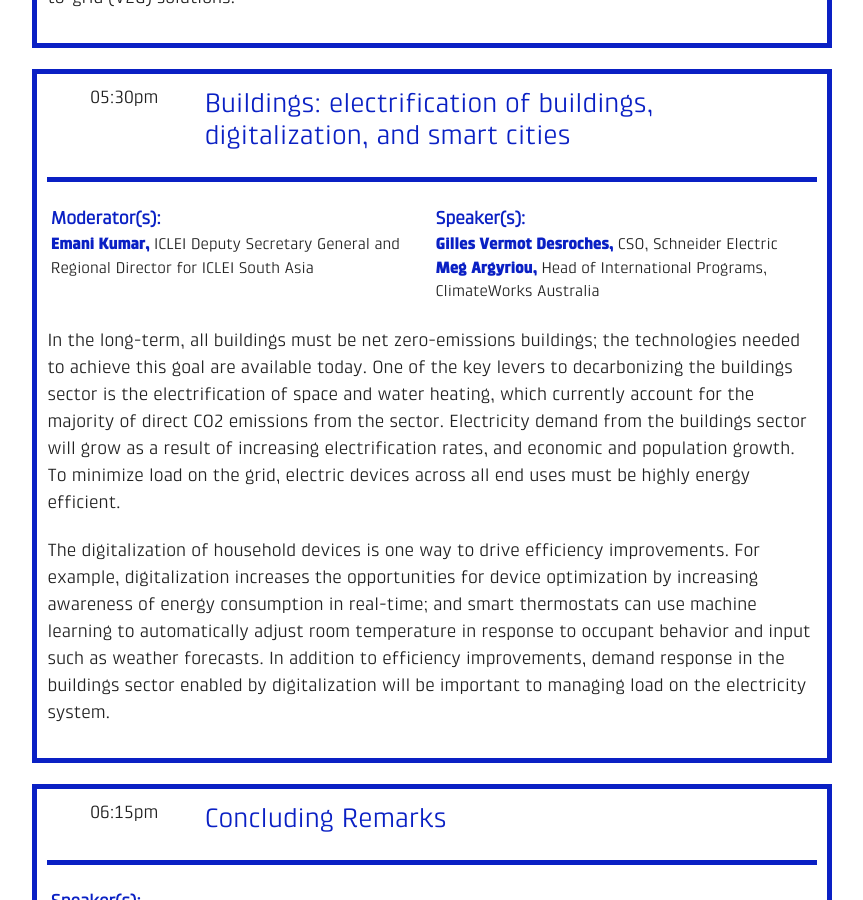
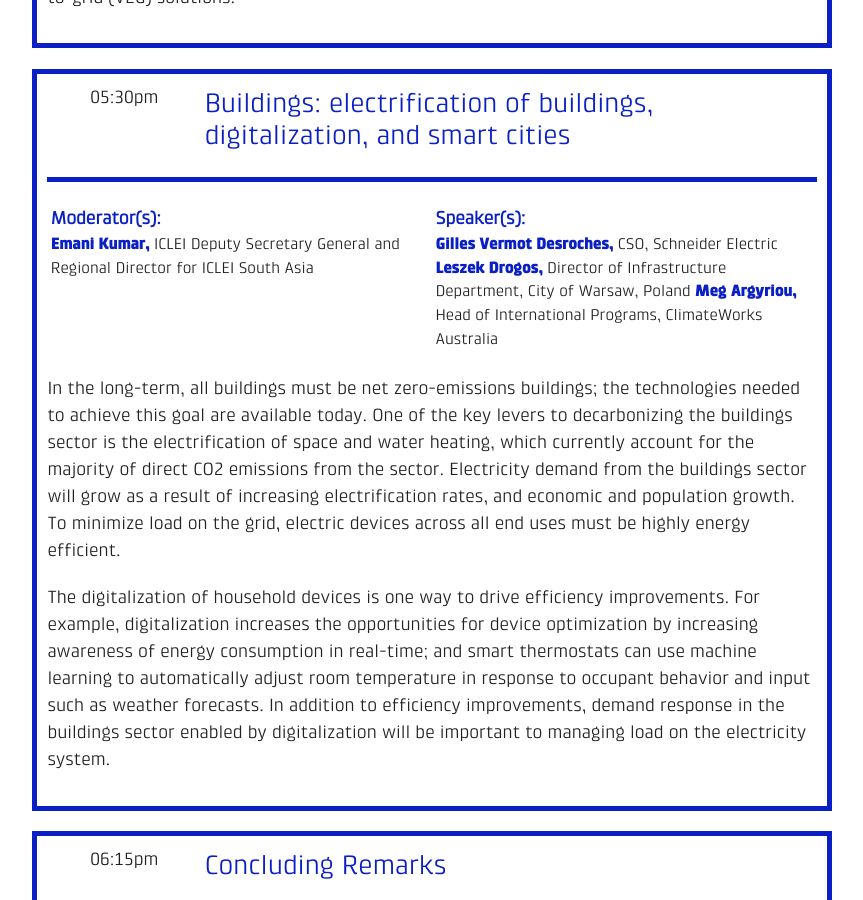
Before and after one commit to ryanswaney/lesc-jekyll, a Jekyll site: the page built from _event/lesc-at-cop24.markdown, in a window 1280 px wide and 900 px high, scrolled down 3154 px. Shown: the whole window, without its empty margins (208-1071 px from the left). Built offline with Jekyll 4.4.1, drawn with Linux system fonts in a browser that asks for light colours; nearby versions of some CDN libraries; some of the changed text lies outside the part shown.

Commit message:
Updated Lesc At Cop24

```diff
--- a/_event/lesc-at-cop24.markdown
+++ b/_event/lesc-at-cop24.markdown
@@ -74,6 +74,7 @@ sessions:
     for ICLEI South Asia "
   speakers: |-
     **Gilles Vermot Desroches,** CSO, Schneider Electric
+    **Leszek Drogos,** Director of Infrastructure Department, City of Warsaw, Poland
     **Meg Argyriou,** Head of International Programs, ClimateWorks Australia
   description: "In the long-term, all buildings must be net zero-emissions buildings;
     the technologies needed to achieve this goal are available today. One of the key
@@ -274,6 +275,15 @@ speakers:
     in Environmental Science and Engineering from Tsinghua University."
   image: "/uploads/Xiaodong%20Wang.jpg"
   title: Senior Energy Specialist, The World Bank
+- name: Leszek Drogos
+  bio_text:
+  image:
+  title: " Director of Infrastructure Department, City of Warsaw, Poland"
+related-media:
+- description:
+  image:
+- description:
+  image:
 ---
 
 This year’s LESC features distinguished panelists from government, academia, business, and civil society who will address the themes of energy and land use. Spotlight presentations will facilitate rich dialogue on what is still needed and how public-private partnerships can support the common objectives between nations, cities, business, and academia. The outcomes of this event will be submitted to the Marrakech Partnership for Global Climate Action.
```
